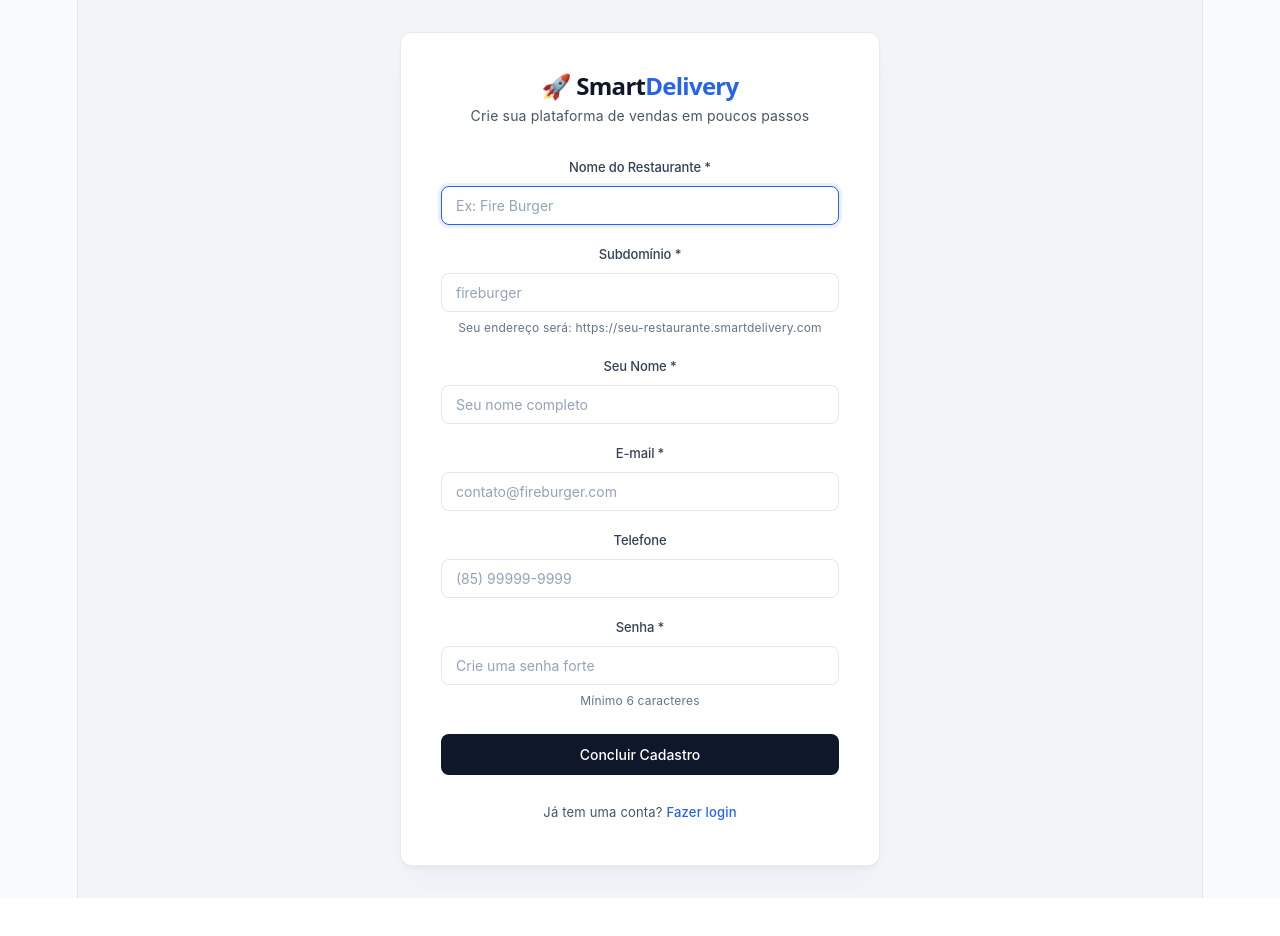
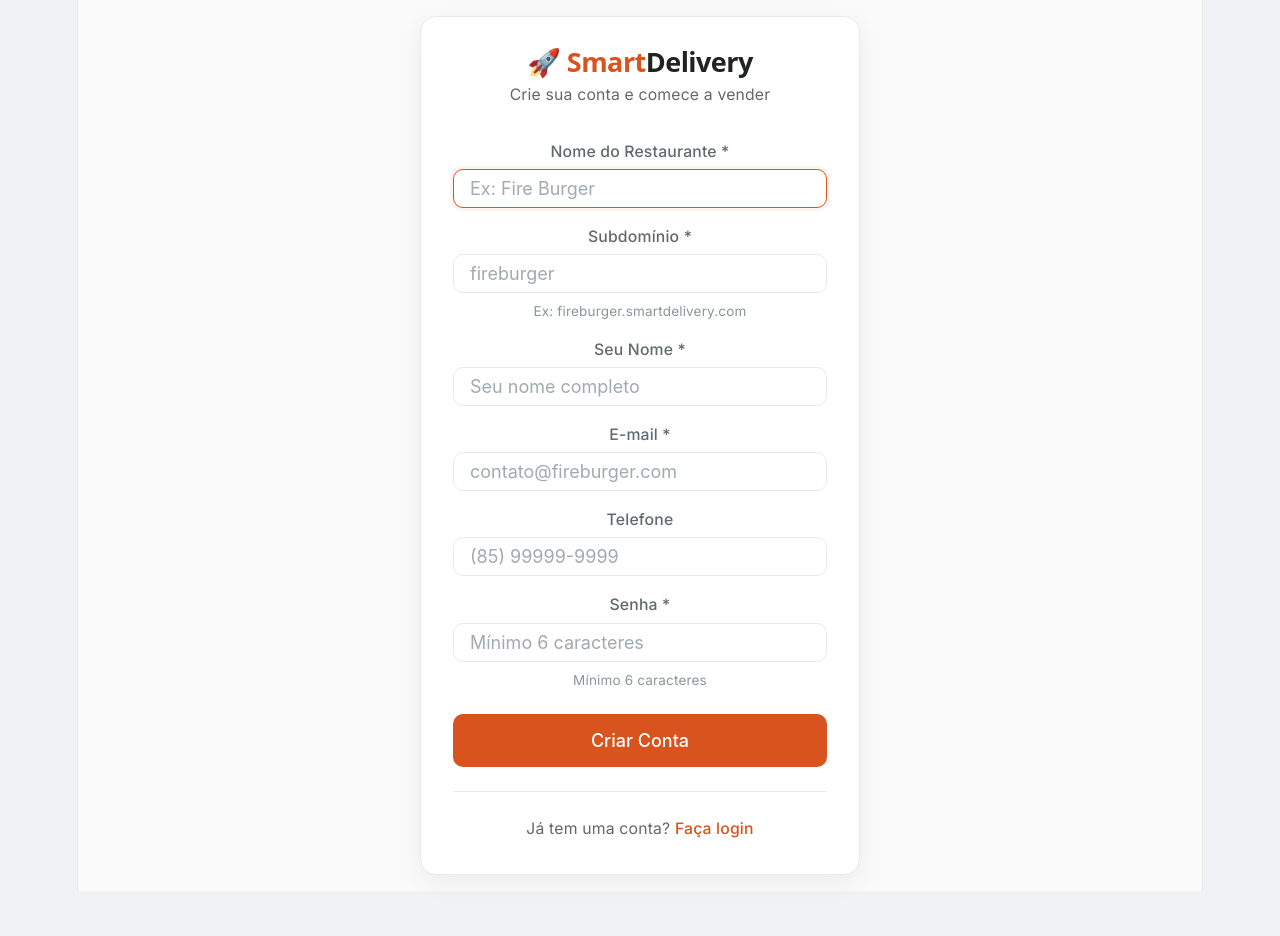
Before and after one commit to PauloMiguez/smart-delivery-saas, a React (Vite) app in the folder frontend-react/: page /register in a window 1280 px wide. Shown: the top 936 px of the page. Before the commit the page ends 898 px from the top, so only its background shows below. Built offline with nearby package versions, Linux system fonts and the light colour scheme.

Commit message:
refactor: reestiliza Login e Register com design system
- Substitui estilos antigos por tokens centralizados
- Adiciona microinterações (hover, focus, active)
- Melhora acessibilidade com labels e IDs
- Design consistente com o restante do projeto

```diff
--- a/frontend-react/src/components/Client/Login.jsx
+++ b/frontend-react/src/components/Client/Login.jsx
@@ -1,228 +1,187 @@
 import React, { useState } from 'react';
 import { useNavigate } from 'react-router-dom';
-import styled, { createGlobalStyle } from 'styled-components';
+import styled from 'styled-components';
 import { api } from '../../services/api';
-
-// ============================================================
-//  FONTES GLOBAIS
-// ============================================================
-const FormThemeSettings = createGlobalStyle`
-  @import url('https://fonts.googleapis.com/css2?family=Plus+Jakarta+Sans:wght@400;500;600;700&display=swap');
-
-  body {
-    font-family: 'Plus Jakarta Sans', -apple-system, BlinkMacSystemFont, "Segoe UI", Roboto, sans-serif;
-    -webkit-font-smoothing: antialiased;
-    background-color: #f8fafc;
-    margin: 0;
-    padding: 0;
-  }
-`;
-
-// ============================================================
-//  INPUT CUSTOMIZADO
-// ============================================================
-const StyledInput = styled.input`
-  font-family: 'Plus Jakarta Sans', -apple-system, BlinkMacSystemFont, "Segoe UI", Roboto, sans-serif;
-  border-radius: 8px;
-  border: 1.5px solid #e2e8f0;
-  padding: 10px 14px;
-  font-size: 14px;
-  width: 100%;
-  box-sizing: border-box;
-  transition: all 0.15s ease-in-out;
-  background: #ffffff;
-  color: #0f172a;
-  outline: none;
-
-  &::placeholder {
-    color: #94a3b8;
-    font-weight: 400;
-  }
-
-  &:hover {
-    border-color: #94a3b8;
-  }
-
-  &:focus {
-    border-color: #2563eb;
-    box-shadow: 0 0 0 3px rgba(37, 99, 235, 0.1);
-    outline: none;
-  }
-
-  &:disabled {
-    background: #f1f5f9;
-    cursor: not-allowed;
-    opacity: 0.7;
-  }
-`;
+import { tokens } from '../../styles/tokens';
 
 // ============================================================
 //  STYLED COMPONENTS
 // ============================================================
-const LoginContainer = styled.div`
+const Container = styled.div`
   display: flex;
   justify-content: center;
   align-items: center;
   min-height: 100vh;
-  background-color: #f1f5f9;
-  padding: 16px;
-
-  @media (min-width: 640px) {
-    padding: 32px;
-  }
+  background: ${tokens.colors.background};
+  padding: ${tokens.spacing.md};
 `;
 
-const LoginBox = styled.div`
-  background: #ffffff;
-  padding: 24px 20px;
-  border-radius: 12px;
-  box-shadow: 0 4px 6px -1px rgba(0, 0, 0, 0.03),
-              0 2px 4px -2px rgba(0, 0, 0, 0.03),
-              0 20px 25px -5px rgba(0, 0, 0, 0.02);
-  border: 1px solid rgba(226, 232, 240, 0.8);
+const Card = styled.div`
+  background: ${tokens.colors.surface};
+  padding: ${tokens.spacing.xl};
+  border-radius: ${tokens.radius.lg};
+  box-shadow: ${tokens.shadows.lg};
+  border: 1px solid ${tokens.colors.border};
   max-width: 420px;
   width: 100%;
   box-sizing: border-box;
 
-  @media (min-width: 480px) {
-    padding: 40px;
+  @media (max-width: ${tokens.breakpoints.sm}) {
+    padding: ${tokens.spacing.lg};
   }
 `;
 
 const Logo = styled.div`
   text-align: center;
-  margin-bottom: 28px;
+  margin-bottom: ${tokens.spacing.xl};
 
   h1 {
-    font-size: 22px;
-    font-weight: 700;
-    letter-spacing: -0.03em;
-    color: #0f172a;
+    font-size: ${tokens.typography.fontSize['2xl']};
+    font-weight: ${tokens.typography.fontWeight.bold};
+    letter-spacing: -0.02em;
+    color: ${tokens.colors.text};
     margin: 0;
 
     span {
-      color: #2563eb;
-    }
-
-    @media (min-width: 480px) {
-      font-size: 24px;
+      color: ${tokens.colors.accent};
     }
   }
 
   p {
-    color: #475569;
-    font-size: 13px;
-    font-weight: 400;
-    line-height: 1.5;
-    margin: 6px 0 0 0;
-
-    @media (min-width: 480px) {
-      font-size: 14px;
-    }
+    color: ${tokens.colors.textSecondary};
+    font-size: ${tokens.typography.fontSize.sm};
+    line-height: ${tokens.typography.lineHeight.normal};
+    margin: ${tokens.spacing.sm} 0 0 0;
   }
 `;
 
 const Form = styled.form`
   display: flex;
   flex-direction: column;
-  gap: 16px;
+  gap: ${tokens.spacing.md};
 `;
 
 const FormGroup = styled.div`
   display: flex;
   flex-direction: column;
-  gap: 6px;
+  gap: ${tokens.spacing.xs};
+`;
 
-  label {
-    font-weight: 500;
-    font-size: 13px;
-    color: #334155;
-    letter-spacing: -0.01em;
+const Label = styled.label`
+  font-size: ${tokens.typography.fontSize.sm};
+  font-weight: ${tokens.typography.fontWeight.medium};
+  color: ${tokens.colors.textSecondary};
+`;
+
+const Input = styled.input`
+  width: 100%;
+  padding: ${tokens.spacing.sm} ${tokens.spacing.md};
+  font-size: ${tokens.typography.fontSize.base};
+  font-family: ${tokens.typography.fontFamily};
+  color: ${tokens.colors.text};
+  background: ${tokens.colors.surface};
+  border: 1.5px solid ${tokens.colors.border};
+  border-radius: ${tokens.radius.md};
+  transition: all 0.2s ease-in-out;
+  outline: none;
+  box-sizing: border-box;
+
+  &::placeholder {
+    color: ${tokens.colors.placeholder};
   }
 
-  small {
-    color: #64748b;
-    font-size: 12px;
-    line-height: 1.4;
-    margin-top: 2px;
+  &:hover {
+    border-color: ${tokens.colors.borderHover};
+  }
+
+  &:focus {
+    border-color: ${tokens.colors.accent};
+    box-shadow: 0 0 0 3px ${tokens.colors.accentLight};
+  }
+
+  &:disabled {
+    opacity: 0.6;
+    cursor: not-allowed;
+    background: ${tokens.colors.background};
   }
 `;
 
+const HelperText = styled.small`
+  color: ${tokens.colors.textMuted};
+  font-size: ${tokens.typography.fontSize.xs};
+  line-height: ${tokens.typography.lineHeight.normal};
+  margin-top: ${tokens.spacing.xs};
+`;
+
+const ErrorMessage = styled.div`
+  background: ${tokens.colors.errorLight};
+  color: ${tokens.colors.error};
+  padding: ${tokens.spacing.md};
+  border-radius: ${tokens.radius.md};
+  font-size: ${tokens.typography.fontSize.sm};
+  line-height: ${tokens.typography.lineHeight.normal};
+  border-left: 3px solid ${tokens.colors.error};
+`;
+
 const SubmitButton = styled.button`
-  font-family: 'Plus Jakarta Sans', -apple-system, BlinkMacSystemFont, "Segoe UI", Roboto, sans-serif;
-  font-weight: 500;
-  font-size: 14px;
-  background-color: #0f172a;
-  color: #ffffff;
+  width: 100%;
+  padding: ${tokens.spacing.md};
+  font-size: ${tokens.typography.fontSize.base};
+  font-weight: ${tokens.typography.fontWeight.medium};
+  font-family: ${tokens.typography.fontFamily};
+  color: ${tokens.colors.surface};
+  background: ${tokens.colors.accent};
   border: none;
-  border-radius: 8px;
-  padding: 12px;
-  width: 100%;
-  box-sizing: border-box;
+  border-radius: ${tokens.radius.md};
   cursor: pointer;
   transition: all 0.2s ease-in-out;
-  margin-top: 8px;
+  margin-top: ${tokens.spacing.sm};
 
   &:hover:not(:disabled) {
-    background-color: #1e293b;
+    background: ${tokens.colors.accentHover};
     transform: translateY(-1px);
-    box-shadow: 0 4px 12px rgba(15, 23, 42, 0.15);
+    box-shadow: ${tokens.shadows.md};
   }
 
   &:active:not(:disabled) {
     transform: translateY(0);
-    box-shadow: none;
   }
 
   &:focus-visible {
-    outline: 2px solid #2563eb;
+    outline: 2px solid ${tokens.colors.accent};
     outline-offset: 2px;
   }
 
   &:disabled {
-    background-color: #94a3b8;
+    opacity: 0.6;
     cursor: not-allowed;
     transform: none;
-    box-shadow: none;
   }
-`;
-
-const ErrorMessage = styled.div`
-  background: #fef2f2;
-  color: #991b1b;
-  padding: 12px 14px;
-  border-radius: 8px;
-  font-size: 13px;
-  font-weight: 500;
-  border: 1px solid #fee2e2;
-  display: flex;
-  align-items: center;
-  gap: 8px;
 `;
 
 const Footer = styled.div`
   text-align: center;
-  margin-top: 24px;
-  font-size: 13px;
-  color: #475569;
+  margin-top: ${tokens.spacing.lg};
+  font-size: ${tokens.typography.fontSize.sm};
+  color: ${tokens.colors.textSecondary};
 
   a {
-    color: #2563eb;
+    color: ${tokens.colors.accent};
     text-decoration: none;
-    font-weight: 500;
-    transition: color 0.15s ease-in-out;
+    font-weight: ${tokens.typography.fontWeight.medium};
+    transition: color 0.2s ease-in-out;
 
     &:hover {
-      color: #1d4ed8;
+      color: ${tokens.colors.accentHover};
       text-decoration: underline;
     }
+  }
+`;
 
-    &:focus-visible {
-      outline: 2px solid #2563eb;
-      outline-offset: 2px;
-      border-radius: 4px;
-    }
-  }
+const Divider = styled.hr`
+  border: none;
+  border-top: 1px solid ${tokens.colors.border};
+  margin: ${tokens.spacing.lg} 0;
 `;
 
 // ============================================================
@@ -248,7 +207,6 @@
     setLoading(true);
     setError('');
 
-        // Validar tenant
     if (!formData.tenant) {
       setError('Por favor, informe o subdomínio do restaurante.');
       setLoading(false);
@@ -256,7 +214,6 @@
     }
 
     try {
-            // Salvar tenant antes do login (para o interceptor)
       localStorage.setItem('tenant', formData.tenant);
       sessionStorage.setItem('tenant', formData.tenant);
 
@@ -283,21 +240,19 @@
   };
 
   return (
-        <>
-            <FormThemeSettings />
-            <LoginContainer>
-                <LoginBox>
+    <Container>
+      <Card>
         <Logo>
           <h1>🔐 <span>Smart</span>Delivery</h1>
           <p>Faça login para acessar o painel</p>
         </Logo>
 
         <Form onSubmit={handleSubmit}>
-                        {error && <ErrorMessage>⚠️ {error}</ErrorMessage>}
+          {error && <ErrorMessage>{error}</ErrorMessage>}
 
           <FormGroup>
-                            <label htmlFor="email">E-mail</label>
-                            <StyledInput
+            <Label htmlFor="email">E-mail</Label>
+            <Input
               id="email"
               type="email"
               name="email"
@@ -310,8 +265,8 @@
           </FormGroup>
 
           <FormGroup>
-                            <label htmlFor="password">Senha</label>
-                            <StyledInput
+            <Label htmlFor="password">Senha</Label>
+            <Input
               id="password"
               type="password"
               name="password"
@@ -323,8 +278,8 @@
           </FormGroup>
 
           <FormGroup>
-                            <label htmlFor="tenant">Subdomínio do Restaurante *</label>
-                            <StyledInput
+            <Label htmlFor="tenant">Subdomínio do Restaurante *</Label>
+            <Input
               id="tenant"
               type="text"
               name="tenant"
@@ -333,7 +288,7 @@
               placeholder="fireburger"
               required
             />
-                            <small>Ex: fireburger.smartdelivery.com</small>
+            <HelperText>Ex: fireburger.smartdelivery.com</HelperText>
           </FormGroup>
 
           <SubmitButton type="submit" disabled={loading}>
@@ -341,12 +296,13 @@
           </SubmitButton>
         </Form>
 
+        <Divider />
+
         <Footer>
           Não tem uma conta? <a href="/register">Cadastre-se</a>
         </Footer>
-                </LoginBox>
-            </LoginContainer>
-        </>
+      </Card>
+    </Container>
   );
 };
 
--- a/frontend-react/src/components/Client/Register.jsx
+++ b/frontend-react/src/components/Client/Register.jsx
@@ -1,228 +1,187 @@
 import React, { useState } from 'react';
 import { useNavigate } from 'react-router-dom';
-import styled, { createGlobalStyle } from 'styled-components';
+import styled from 'styled-components';
 import { api } from '../../services/api';
-
-// ============================================================
-//  FONTES GLOBAIS
-// ============================================================
-const FormThemeSettings = createGlobalStyle`
-  @import url('https://fonts.googleapis.com/css2?family=Plus+Jakarta+Sans:wght@400;500;600;700&display=swap');
-
-  body {
-    font-family: 'Plus Jakarta Sans', -apple-system, BlinkMacSystemFont, "Segoe UI", Roboto, sans-serif;
-    -webkit-font-smoothing: antialiased;
-    background-color: #f8fafc;
-    margin: 0;
-    padding: 0;
-  }
-`;
-
-// ============================================================
-//  INPUT CUSTOMIZADO
-// ============================================================
-const StyledInput = styled.input`
-  font-family: 'Plus Jakarta Sans', -apple-system, BlinkMacSystemFont, "Segoe UI", Roboto, sans-serif;
-  border-radius: 8px;
-  border: 1.5px solid #e2e8f0;
-  padding: 10px 14px;
-  font-size: 14px;
-  width: 100%;
-  box-sizing: border-box;
-  transition: all 0.15s ease-in-out;
-  background: #ffffff;
-  color: #0f172a;
-  outline: none;
-
-  &::placeholder {
-    color: #94a3b8;
-    font-weight: 400;
-  }
-
-  &:hover {
-    border-color: #94a3b8;
-  }
-
-  &:focus {
-    border-color: #2563eb;
-    box-shadow: 0 0 0 3px rgba(37, 99, 235, 0.1);
-    outline: none;
-  }
-
-  &:disabled {
-    background: #f1f5f9;
-    cursor: not-allowed;
-    opacity: 0.7;
-  }
-`;
+import { tokens } from '../../styles/tokens';
 
 // ============================================================
 //  STYLED COMPONENTS
 // ============================================================
-const RegisterContainer = styled.div`
+const Container = styled.div`
   display: flex;
   justify-content: center;
   align-items: center;
   min-height: 100vh;
-  background-color: #f1f5f9;
-  padding: 16px;
-
-  @media (min-width: 640px) {
-    padding: 32px;
-  }
+  background: ${tokens.colors.background};
+  padding: ${tokens.spacing.md};
 `;
 
-const RegisterBox = styled.div`
-  background: #ffffff;
-  padding: 24px 20px;
-  border-radius: 12px;
-  box-shadow: 0 4px 6px -1px rgba(0, 0, 0, 0.03),
-              0 2px 4px -2px rgba(0, 0, 0, 0.03),
-              0 20px 25px -5px rgba(0, 0, 0, 0.02);
-  border: 1px solid rgba(226, 232, 240, 0.8);
-  max-width: 480px;
+const Card = styled.div`
+  background: ${tokens.colors.surface};
+  padding: ${tokens.spacing.xl};
+  border-radius: ${tokens.radius.lg};
+  box-shadow: ${tokens.shadows.lg};
+  border: 1px solid ${tokens.colors.border};
+  max-width: 440px;
   width: 100%;
   box-sizing: border-box;
 
-  @media (min-width: 480px) {
-    padding: 40px;
+  @media (max-width: ${tokens.breakpoints.sm}) {
+    padding: ${tokens.spacing.lg};
   }
 `;
 
 const Logo = styled.div`
   text-align: center;
-  margin-bottom: 28px;
+  margin-bottom: ${tokens.spacing.xl};
 
   h1 {
-    font-size: 22px;
-    font-weight: 700;
-    letter-spacing: -0.03em;
-    color: #0f172a;
+    font-size: ${tokens.typography.fontSize['2xl']};
+    font-weight: ${tokens.typography.fontWeight.bold};
+    letter-spacing: -0.02em;
+    color: ${tokens.colors.text};
     margin: 0;
 
     span {
-      color: #2563eb;
-    }
-
-    @media (min-width: 480px) {
-      font-size: 24px;
+      color: ${tokens.colors.accent};
     }
   }
 
   p {
-    color: #475569;
-    font-size: 13px;
-    font-weight: 400;
-    line-height: 1.5;
-    margin: 6px 0 0 0;
-
-    @media (min-width: 480px) {
-      font-size: 14px;
-    }
+    color: ${tokens.colors.textSecondary};
+    font-size: ${tokens.typography.fontSize.sm};
+    line-height: ${tokens.typography.lineHeight.normal};
+    margin: ${tokens.spacing.sm} 0 0 0;
   }
 `;
 
 const Form = styled.form`
   display: flex;
   flex-direction: column;
-  gap: 16px;
+  gap: ${tokens.spacing.md};
 `;
 
 const FormGroup = styled.div`
   display: flex;
   flex-direction: column;
-  gap: 6px;
+  gap: ${tokens.spacing.xs};
+`;
 
-  label {
-    font-weight: 500;
-    font-size: 13px;
-    color: #334155;
-    letter-spacing: -0.01em;
+const Label = styled.label`
+  font-size: ${tokens.typography.fontSize.sm};
+  font-weight: ${tokens.typography.fontWeight.medium};
+  color: ${tokens.colors.textSecondary};
+`;
+
+const Input = styled.input`
+  width: 100%;
+  padding: ${tokens.spacing.sm} ${tokens.spacing.md};
+  font-size: ${tokens.typography.fontSize.base};
+  font-family: ${tokens.typography.fontFamily};
+  color: ${tokens.colors.text};
+  background: ${tokens.colors.surface};
+  border: 1.5px solid ${tokens.colors.border};
+  border-radius: ${tokens.radius.md};
+  transition: all 0.2s ease-in-out;
+  outline: none;
+  box-sizing: border-box;
+
+  &::placeholder {
+    color: ${tokens.colors.placeholder};
   }
 
-  small {
-    color: #64748b;
-    font-size: 12px;
-    line-height: 1.4;
-    margin-top: 2px;
+  &:hover {
+    border-color: ${tokens.colors.borderHover};
+  }
+
+  &:focus {
+    border-color: ${tokens.colors.accent};
+    box-shadow: 0 0 0 3px ${tokens.colors.accentLight};
+  }
+
+  &:disabled {
+    opacity: 0.6;
+    cursor: not-allowed;
+    background: ${tokens.colors.background};
   }
 `;
 
+const HelperText = styled.small`
+  color: ${tokens.colors.textMuted};
+  font-size: ${tokens.typography.fontSize.xs};
+  line-height: ${tokens.typography.lineHeight.normal};
+  margin-top: ${tokens.spacing.xs};
+`;
+
+const ErrorMessage = styled.div`
+  background: ${tokens.colors.errorLight};
+  color: ${tokens.colors.error};
+  padding: ${tokens.spacing.md};
+  border-radius: ${tokens.radius.md};
+  font-size: ${tokens.typography.fontSize.sm};
+  line-height: ${tokens.typography.lineHeight.normal};
+  border-left: 3px solid ${tokens.colors.error};
+`;
+
 const SubmitButton = styled.button`
-  font-family: 'Plus Jakarta Sans', -apple-system, BlinkMacSystemFont, "Segoe UI", Roboto, sans-serif;
-  font-weight: 500;
-  font-size: 14px;
-  background-color: #0f172a;
-  color: #ffffff;
+  width: 100%;
+  padding: ${tokens.spacing.md};
+  font-size: ${tokens.typography.fontSize.base};
+  font-weight: ${tokens.typography.fontWeight.medium};
+  font-family: ${tokens.typography.fontFamily};
+  color: ${tokens.colors.surface};
+  background: ${tokens.colors.accent};
   border: none;
-  border-radius: 8px;
-  padding: 12px;
-  width: 100%;
-  box-sizing: border-box;
+  border-radius: ${tokens.radius.md};
   cursor: pointer;
   transition: all 0.2s ease-in-out;
-  margin-top: 8px;
+  margin-top: ${tokens.spacing.sm};
 
   &:hover:not(:disabled) {
-    background-color: #1e293b;
+    background: ${tokens.colors.accentHover};
     transform: translateY(-1px);
-    box-shadow: 0 4px 12px rgba(15, 23, 42, 0.15);
+    box-shadow: ${tokens.shadows.md};
   }
 
   &:active:not(:disabled) {
     transform: translateY(0);
-    box-shadow: none;
   }
 
   &:focus-visible {
-    outline: 2px solid #2563eb;
+    outline: 2px solid ${tokens.colors.accent};
     outline-offset: 2px;
   }
 
   &:disabled {
-    background-color: #94a3b8;
+    opacity: 0.6;
     cursor: not-allowed;
     transform: none;
-    box-shadow: none;
   }
-`;
-
-const ErrorMessage = styled.div`
-  background: #fef2f2;
-  color: #991b1b;
-  padding: 12px 14px;
-  border-radius: 8px;
-  font-size: 13px;
-  font-weight: 500;
-  border: 1px solid #fee2e2;
-  display: flex;
-  align-items: center;
-  gap: 8px;
 `;
 
 const Footer = styled.div`
   text-align: center;
-  margin-top: 24px;
-  font-size: 13px;
-  color: #475569;
+  margin-top: ${tokens.spacing.lg};
+  font-size: ${tokens.typography.fontSize.sm};
+  color: ${tokens.colors.textSecondary};
 
   a {
-    color: #2563eb;
+    color: ${tokens.colors.accent};
     text-decoration: none;
-    font-weight: 500;
-    transition: color 0.15s ease-in-out;
+    font-weight: ${tokens.typography.fontWeight.medium};
+    transition: color 0.2s ease-in-out;
 
     &:hover {
-      color: #1d4ed8;
+      color: ${tokens.colors.accentHover};
       text-decoration: underline;
     }
+  }
+`;
 
-    &:focus-visible {
-      outline: 2px solid #2563eb;
-      outline-offset: 2px;
-      border-radius: 4px;
-    }
-  }
+const Divider = styled.hr`
+  border: none;
+  border-top: 1px solid ${tokens.colors.border};
+  margin: ${tokens.spacing.lg} 0;
 `;
 
 // ============================================================
@@ -262,28 +221,26 @@
         navigate('/admin?tenant=' + tenantId);
       }
     } catch (error) {
-            setError(error.response?.data?.error || 'Erro ao cadastrar sua conta. Tente novamente.');
+      setError(error.response?.data?.error || 'Erro ao cadastrar');
     } finally {
       setLoading(false);
     }
   };
 
   return (
-        <>
-            <FormThemeSettings />
-            <RegisterContainer>
-                <RegisterBox>
+    <Container>
+      <Card>
         <Logo>
-                        <h1>🚀 Smart<span>Delivery</span></h1>
-                        <p>Crie sua plataforma de vendas em poucos passos</p>
+          <h1>🚀 <span>Smart</span>Delivery</h1>
+          <p>Crie sua conta e comece a vender</p>
         </Logo>
 
         <Form onSubmit={handleSubmit}>
-                        {error && <ErrorMessage>⚠️ {error}</ErrorMessage>}
+          {error && <ErrorMessage>{error}</ErrorMessage>}
 
           <FormGroup>
-                            <label htmlFor="restaurantName">Nome do Restaurante *</label>
-                            <StyledInput
+            <Label htmlFor="restaurantName">Nome do Restaurante *</Label>
+            <Input
               id="restaurantName"
               type="text"
               name="restaurantName"
@@ -296,8 +253,8 @@
           </FormGroup>
 
           <FormGroup>
-                            <label htmlFor="subdomain">Subdomínio *</label>
-                            <StyledInput
+            <Label htmlFor="subdomain">Subdomínio *</Label>
+            <Input
               id="subdomain"
               type="text"
               name="subdomain"
@@ -306,12 +263,12 @@
               placeholder="fireburger"
               required
             />
-                            <small>Seu endereço será: https://{formData.subdomain || 'seu-restaurante'}.smartdelivery.com</small>
+            <HelperText>Ex: fireburger.smartdelivery.com</HelperText>
           </FormGroup>
 
           <FormGroup>
-                            <label htmlFor="ownerName">Seu Nome *</label>
-                            <StyledInput
+            <Label htmlFor="ownerName">Seu Nome *</Label>
+            <Input
               id="ownerName"
               type="text"
               name="ownerName"
@@ -323,8 +280,8 @@
           </FormGroup>
 
           <FormGroup>
-                            <label htmlFor="email">E-mail *</label>
-                            <StyledInput
+            <Label htmlFor="email">E-mail *</Label>
+            <Input
               id="email"
               type="email"
               name="email"
@@ -336,8 +293,8 @@
           </FormGroup>
 
           <FormGroup>
-                            <label htmlFor="phone">Telefone</label>
-                            <StyledInput
+            <Label htmlFor="phone">Telefone</Label>
+            <Input
               id="phone"
               type="text"
               name="phone"
@@ -348,31 +305,32 @@
           </FormGroup>
 
           <FormGroup>
-                            <label htmlFor="password">Senha *</label>
-                            <StyledInput
+            <Label htmlFor="password">Senha *</Label>
+            <Input
               id="password"
               type="password"
               name="password"
               value={formData.password}
               onChange={handleChange}
-                                placeholder="Crie uma senha forte"
+              placeholder="Mínimo 6 caracteres"
               required
               minLength="6"
             />
-                            <small>Mínimo 6 caracteres</small>
+            <HelperText>Mínimo 6 caracteres</HelperText>
           </FormGroup>
 
           <SubmitButton type="submit" disabled={loading}>
-                            {loading ? 'Criando conta...' : 'Concluir Cadastro'}
+            {loading ? 'Cadastrando...' : 'Criar Conta'}
           </SubmitButton>
         </Form>
 
+        <Divider />
+
         <Footer>
-                        Já tem uma conta? <a href="/login">Fazer login</a>
+          Já tem uma conta? <a href="/login">Faça login</a>
         </Footer>
-                </RegisterBox>
-            </RegisterContainer>
-        </>
+      </Card>
+    </Container>
   );
 };
 
```
Lines whose indentation alone changed are shown as unchanged.
